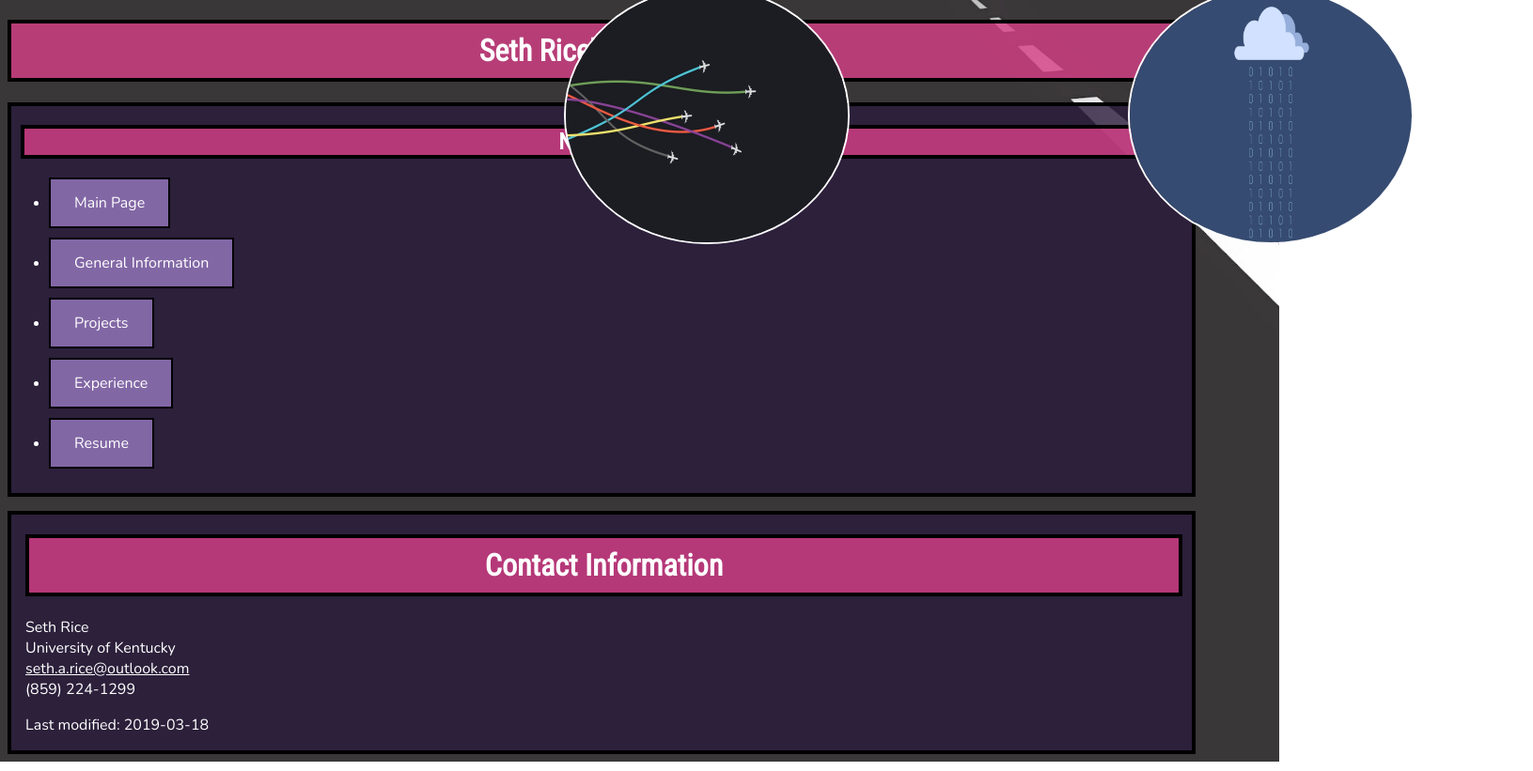
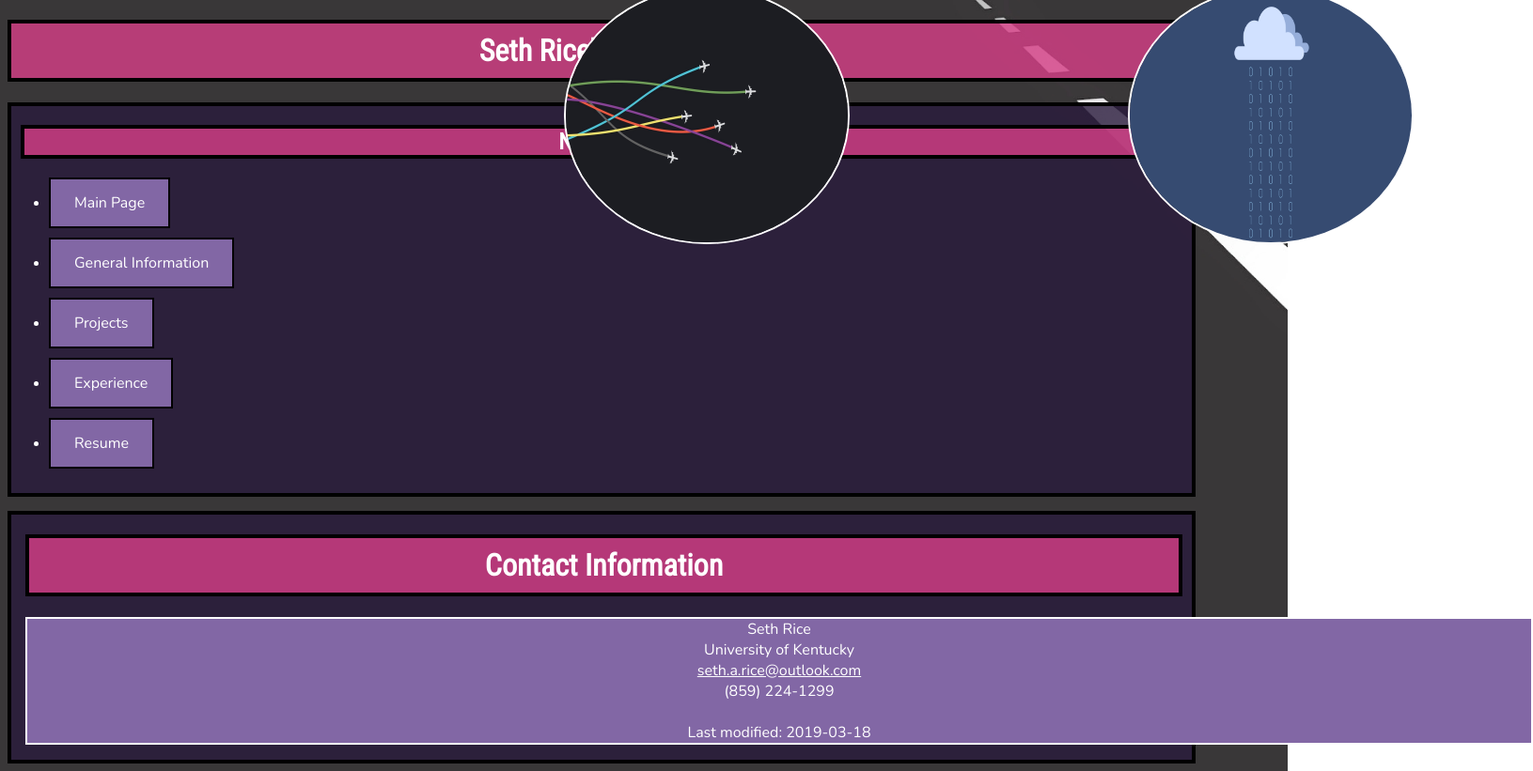
Before and after one commit to Votuzi/html5, a plain HTML site: page index.html in a window 1280 px wide. Shown: the whole page at 94% size, 1631 px wide, since content can reach past the window. Drawn offline with nearby package versions, Linux system fonts and the light colour scheme.

Commit message:
added information under skills section, added an extra box to the footer

```diff
--- a/index.html
+++ b/index.html
@@ -32,9 +32,10 @@
       <p>Seth Rice<br>
          University of Kentucky<br>
         <a href="mailto:seth.a.rice@outlook.com">seth.a.rice@outlook.com</a><br>
-        (859) 224-1299
+        (859) 224-1299<br>
+        <br>
+        Last modified: <time datetime="2019-03-18">2019-03-18</time>
       </p>
-      <p>Last modified: <time datetime="2019-03-18">2019-03-18</time></p>
     </footer>
 
   </body>
--- a/styles/style.css
+++ b/styles/style.css
@@ -41,8 +41,6 @@ img.Airplanes {
 img.seth_rice {
   border-radius: 50%;
   border: 2px solid white;
-  position: relative;
-  padding-left: 15px;
 }
 
 /* NAVIGATION STYLING */
@@ -143,3 +141,13 @@ iframe {
 footer a:link, a:visited {
   color: white;
 }
+
+footer p {
+  background-color: #8267a5;
+  border: 2px solid white;
+  color: white;
+  margin-right: auto;
+  margin-left: auto;
+  width: 100em;
+  text-align: center;
+}
```
Also changed, not shown: experience.html (+3 -2 lines), geninfo.html (+3 -2 lines), projects.html (+3 -2 lines), resume.html (+3 -2 lines).
